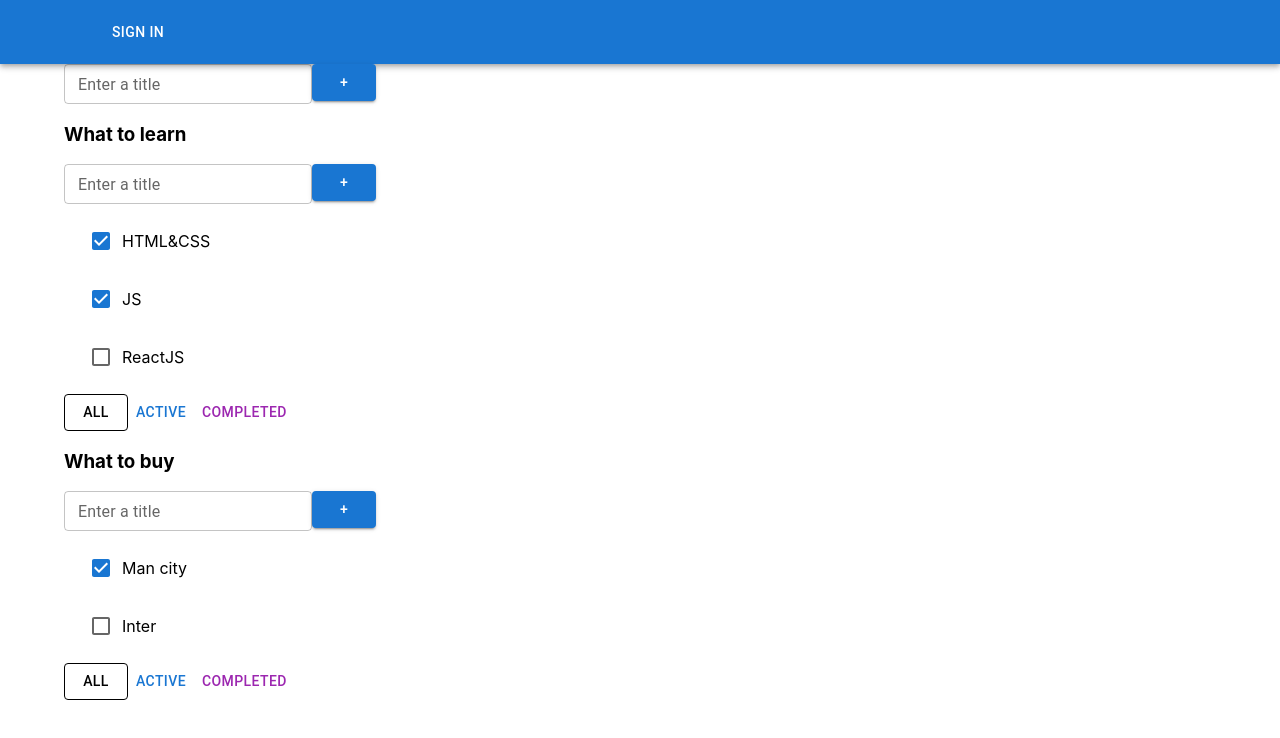
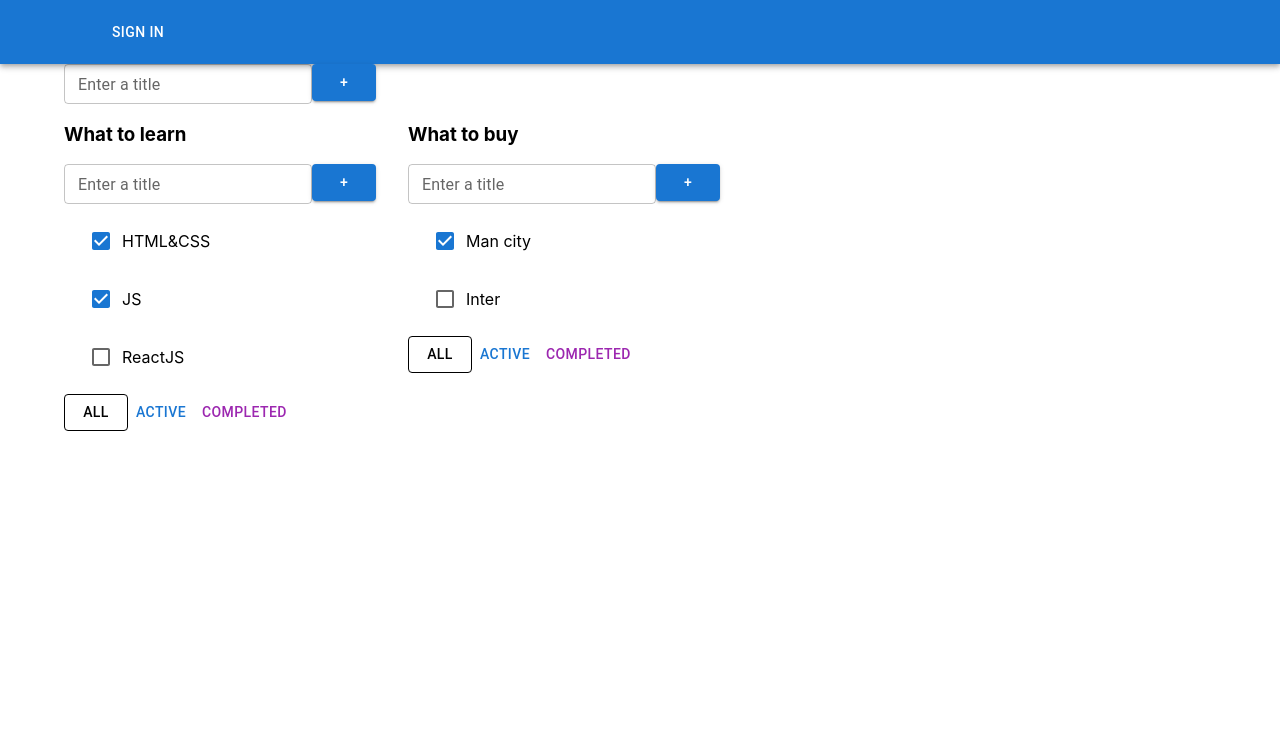
Before and after one commit to Kliapwnz/myWay, a React (Vite) app: page / in a window 1280 px wide. Shown: the top 738 px of the page. Built offline with nearby package versions, Linux system fonts and the light colour scheme; some icons are missing.

Commit message:
add grid

```diff
--- a/src/App.tsx
+++ b/src/App.tsx
@@ -94,7 +94,7 @@ export const App = () => {
             <Grid container spacing={4}>
                <CreateItemForm onCreateItem={createTodolist}/>
             </Grid>
-
+            <Grid container spacing={4}>
                {todolists.map(todolist => {
                   const todolistTasks = tasks[todolist.id]
                   let filteredTasks = todolistTasks
@@ -121,6 +121,7 @@ export const App = () => {
                      />
                   )
                })}
+            </Grid>
          </Container>
       </div>
    )
```
Lines whose indentation alone changed are shown as unchanged.
